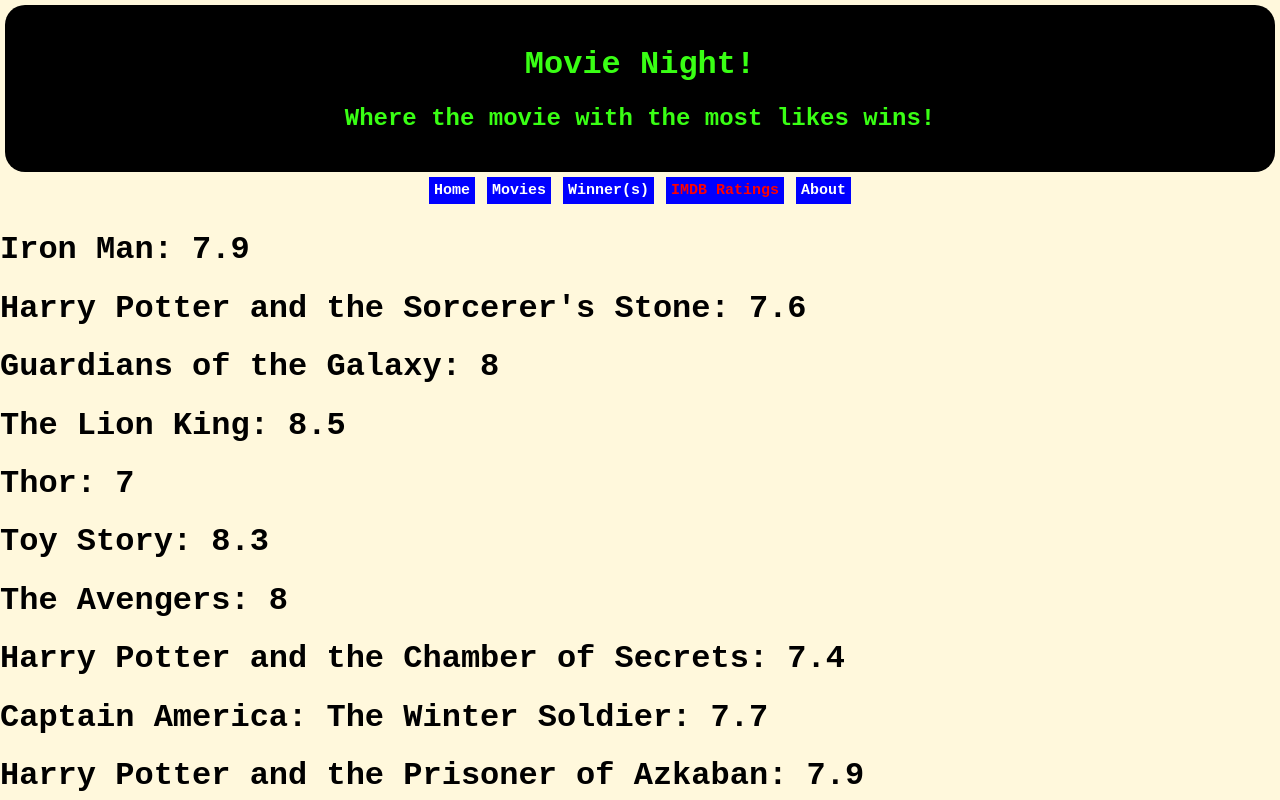
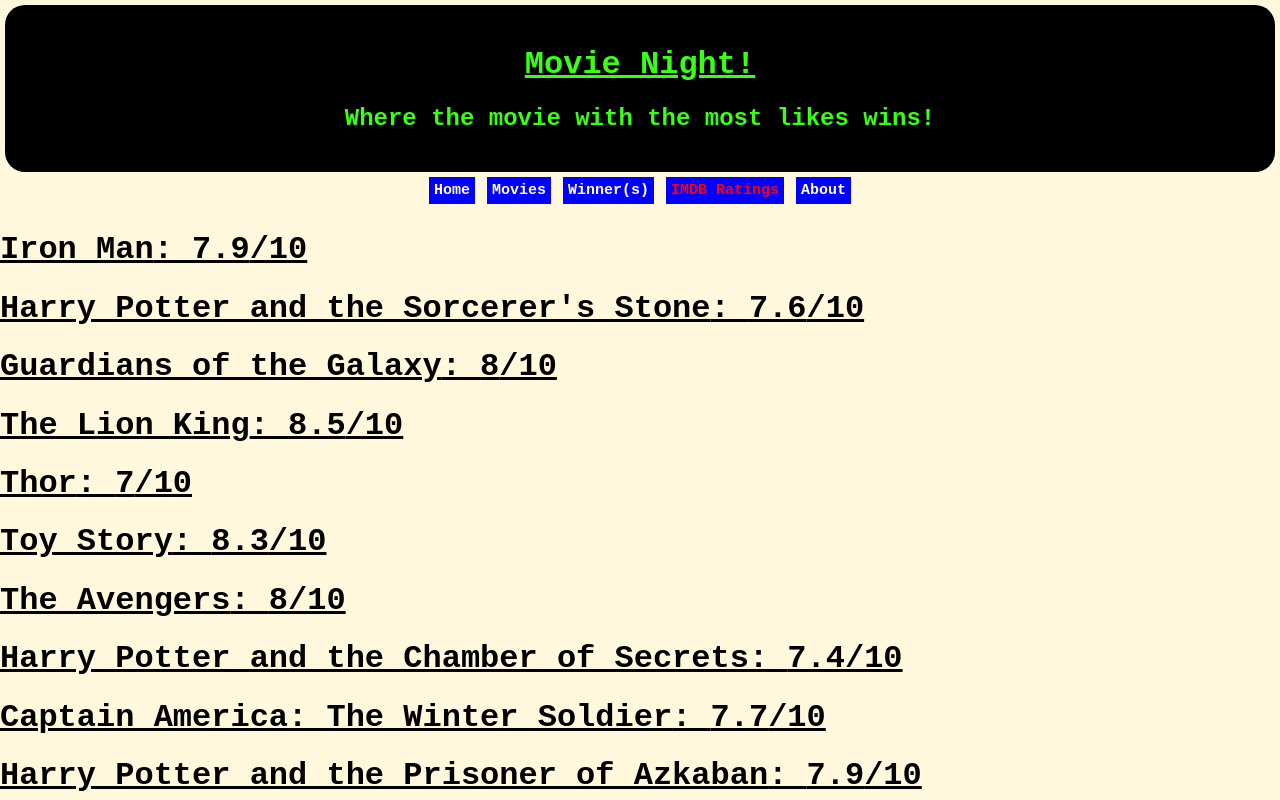
Before and after one commit to ianbachiller/Phase-2-Project-Movie-App, a React (Create React App) app: page /ratings in a window 1280 px wide. Shown: the top 800 px of the page. Built offline with nearby package versions, Linux system fonts and the light colour scheme; data requests are answered from the project's data file.

Commit message:
final; for submission; added useNavigate to home when title is clicked;

```diff
--- a/src/Form.js
+++ b/src/Form.js
@@ -8,7 +8,6 @@
   const[rating, setRating] = useState("")
   const [newMovie, setNewMovie] = useState({});
   const [genre, setGenre] = useState([]);
-  console.log("From form: ", displayMovies);
   const genres = [
     "Action",
     "Adventure",
--- a/src/Header.js
+++ b/src/Header.js
@@ -1,12 +1,19 @@
 import React from "react";
+import { useNavigate } from "react-router-dom";
 
-function Header () {
-    return (
-        <div className="header">
-            <h1 className="title">Movie Night!</h1>
-            <h2 className="title">Where the movie with the most likes wins!</h2>
-        </div>
-    )
+function Header() {
+  const navigate = useNavigate();
+  function handleTitleClick() {
+    navigate("/");
+  }
+  return (
+    <div className="header">
+      <h1 className="title" onClick={handleTitleClick}>
+        Movie Night!
+      </h1>
+      <h2 className="title">Where the movie with the most likes wins!</h2>
+    </div>
+  );
 }
 
-export default Header
+export default Header;
--- a/src/Home.js
+++ b/src/Home.js
@@ -2,7 +2,7 @@
 import NavBar from "./NavBar";
 import Header from "./Header";
 
-function Home () {
+function Home() {
   return (
     <>
       <Header />
@@ -16,7 +16,7 @@
         />
       </div>
     </>
-    )
+  );
 }
 
-export default Home
+export default Home;
--- a/src/MovieCard.js
+++ b/src/MovieCard.js
@@ -9,6 +9,7 @@
   id,
   displayMovies,
   setDisplayMovies,
+  trailer,
 }) {
   function handleLikeClick() {
     fetch(`http://localhost:3000/movies/${id}`, {
@@ -29,6 +30,7 @@
         setDisplayMovies(updatedMovies);
       });
   }
+
   return (
     <Card sx={{ maxWidth: 300, marginBottom: 2, padding: 2 }}>
       <CardMedia component="img" image={image} alt={title} />
--- a/src/Ratings.js
+++ b/src/Ratings.js
@@ -3,17 +3,19 @@
 import NavBar from "./NavBar";
 import MovieCard from "./MovieCard";
 
-function Ratings({contextValue}) {
+function Ratings({ contextValue }) {
   const [ratings, setRatings] = useState([]);
-  const{ filteredMovies} = contextValue
+  const { filteredMovies } = contextValue;
 
   useEffect(() => {
-        const imdbRatings = filteredMovies.map((movie) => (
-          <div key={movie.id}>
-            <h1>{movie.title}: {movie.imdbRating}</h1>
-          </div>
-        ));
-        setRatings(imdbRatings);
+    const imdbRatings = filteredMovies.map((movie) => (
+      <div key={movie.id}>
+        <h1>
+          {movie.title}: {movie.imdbRating}/10
+        </h1>
+      </div>
+    ));
+    setRatings(imdbRatings);
   }, [filteredMovies]);
 
   return (
--- a/src/index.css
+++ b/src/index.css
@@ -99,6 +99,7 @@
 h1 {
   font-family: 'Courier New', Courier, monospace;
   font-weight: bold;
+  text-decoration: underline;
 }
 
 .error-page {
```
Also changed, not shown: src/App.js (+12 -3 lines), src/Winner.js (+10 -8 lines). Lines whose indentation alone changed are shown as unchanged.
